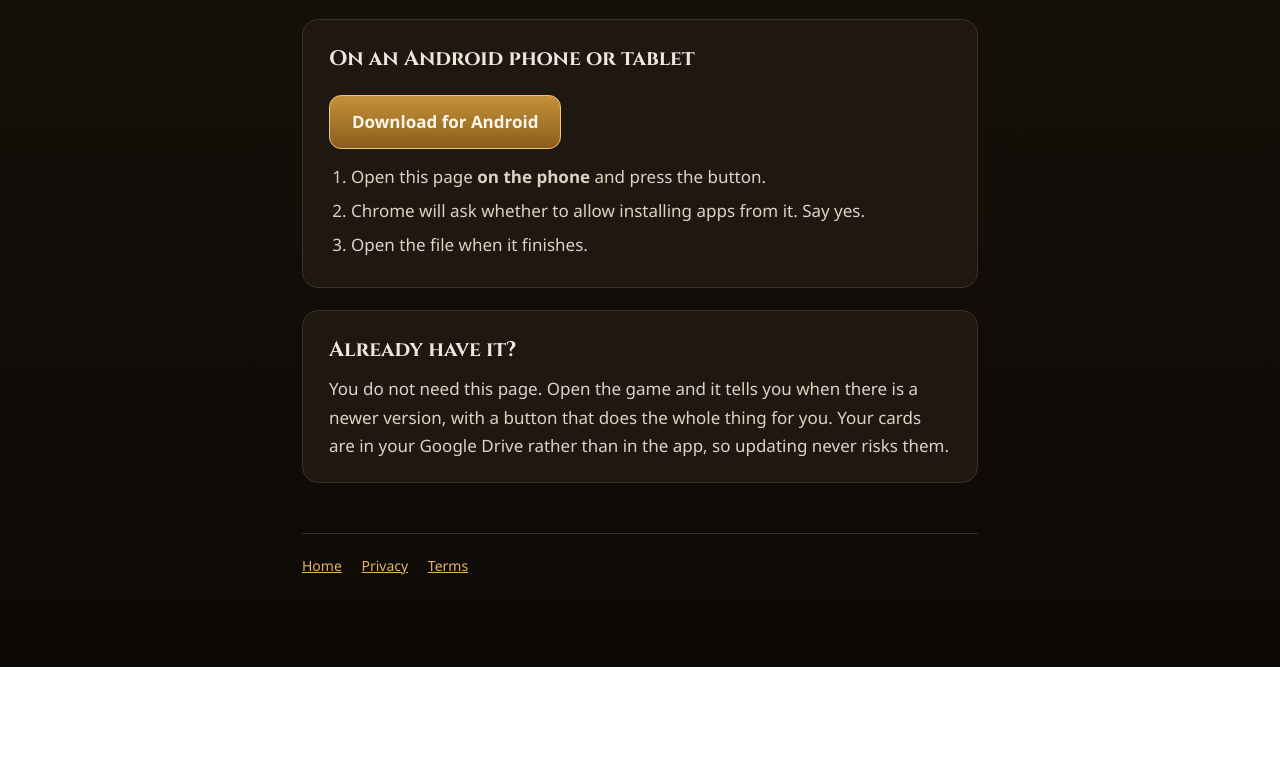
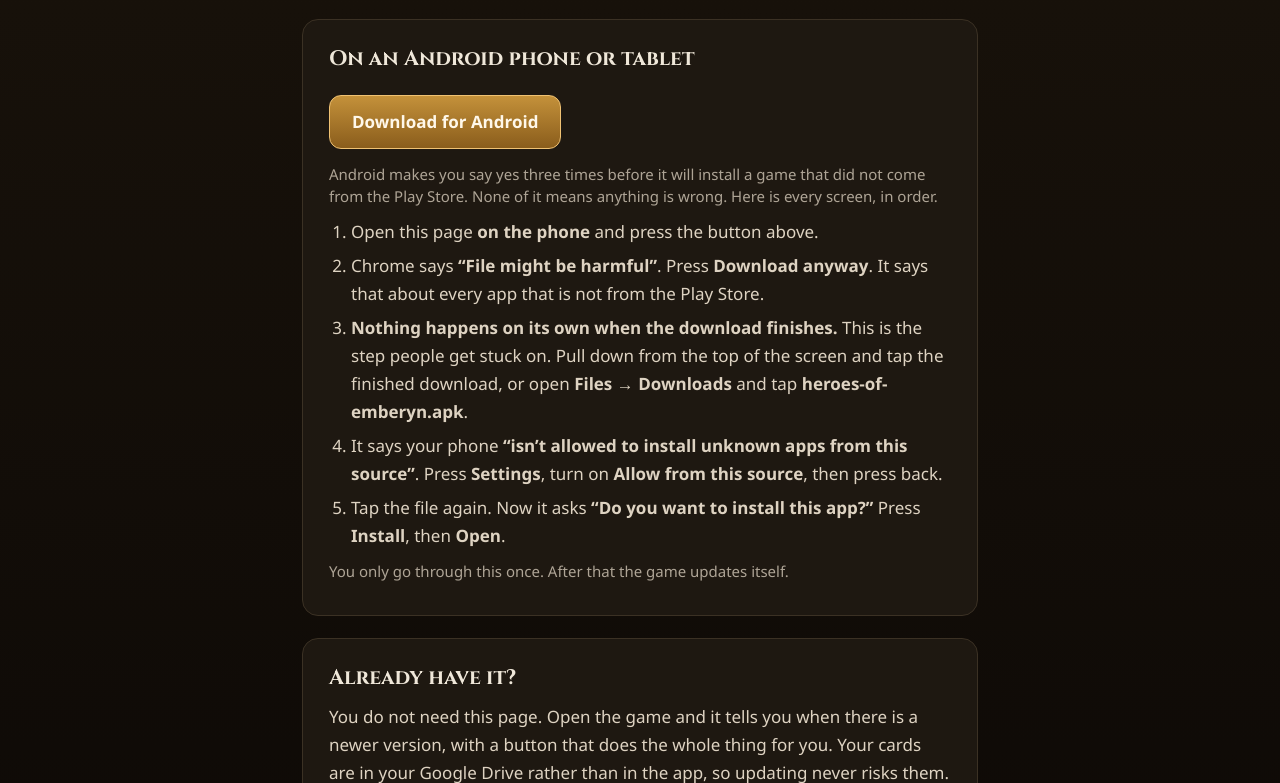
Before and after one commit to wrmerritt84/heroes-of-emberyn, a plain HTML site: page download.html in a window 1280 px wide. Shown: the part 651-1434 px from the top of the page. Before the commit the page ends 1318 px from the top, so only its background shows below. Drawn offline with Linux system fonts and the light colour scheme.

Commit message:
download page: the real Android install steps

```diff
--- a/download.html
+++ b/download.html
@@ -12,6 +12,7 @@
   .size { color:var(--dim); font-size:13px; margin-left:10px; }
   ol { margin:10px 0 0; padding-left:22px; }
   li { margin:6px 0; }
+  .note{opacity:.75;font-size:15px;line-height:1.5;margin:10px 0}
 </style>
 </head>
 <body>
@@ -37,11 +38,21 @@
   <div class="card">
     <h2 style="margin-top:0">On an Android phone or tablet</h2>
     <a class="get" id="apk" href="#">Download for Android</a>
+    <p class="note">Android makes you say yes three times before it will install a game that did not
+      come from the Play Store. None of it means anything is wrong. Here is every screen, in order.</p>
     <ol>
-      <li>Open this page <b>on the phone</b> and press the button.</li>
-      <li>Chrome will ask whether to allow installing apps from it. Say yes.</li>
-      <li>Open the file when it finishes.</li>
+      <li>Open this page <b>on the phone</b> and press the button above.</li>
+      <li>Chrome says <b>&ldquo;File might be harmful&rdquo;</b>. Press <b>Download anyway</b>.
+        It says that about every app that is not from the Play Store.</li>
+      <li><b>Nothing happens on its own when the download finishes.</b> This is the step people get
+        stuck on. Pull down from the top of the screen and tap the finished download, or open
+        <b>Files</b> &rarr; <b>Downloads</b> and tap <b>heroes-of-emberyn.apk</b>.</li>
+      <li>It says your phone <b>&ldquo;isn&rsquo;t allowed to install unknown apps from this source&rdquo;</b>.
+        Press <b>Settings</b>, turn on <b>Allow from this source</b>, then press back.</li>
+      <li>Tap the file again. Now it asks <b>&ldquo;Do you want to install this app?&rdquo;</b> Press
+        <b>Install</b>, then <b>Open</b>.</li>
     </ol>
+    <p class="note">You only go through this once. After that the game updates itself.</p>
   </div>
 
   <div class="card">
```
